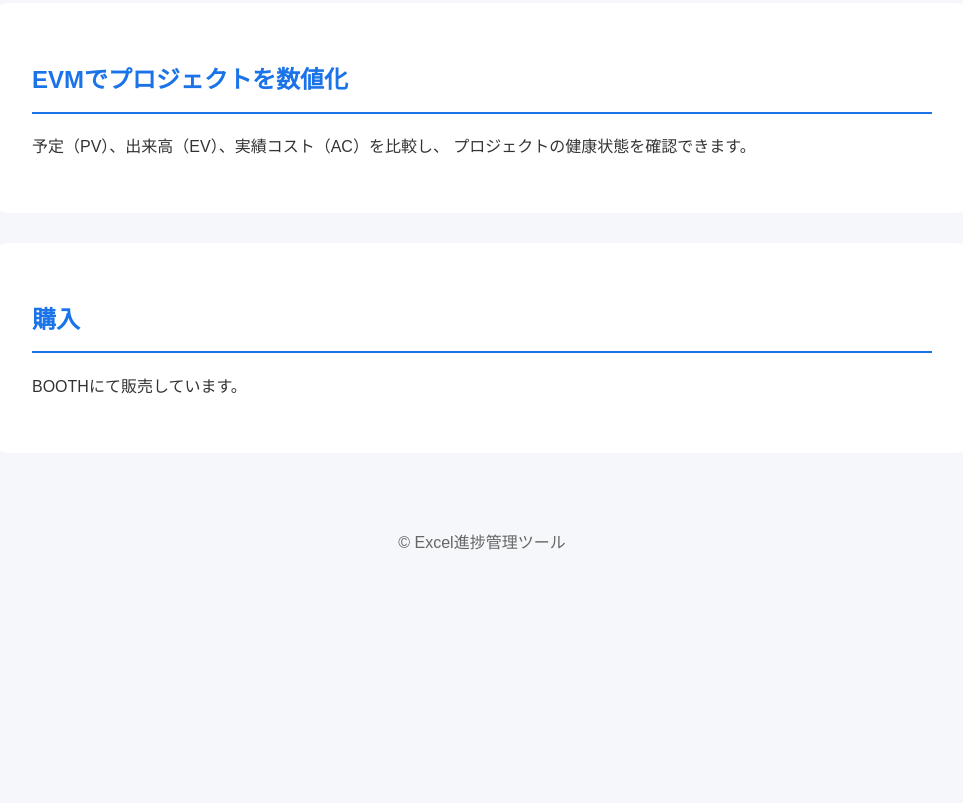
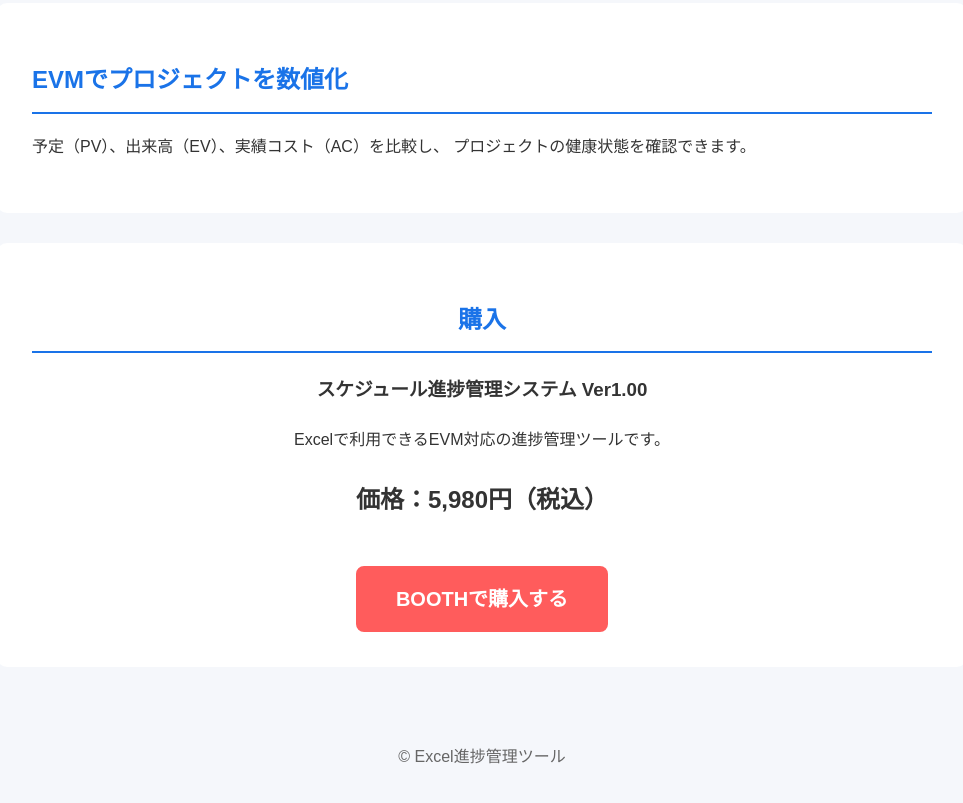
Before and after one commit to tsushintaro/excel-progress-management, a plain HTML site: page index.html in a window 1280 px wide. Shown: the part 1061-1864 px from the top of the page, without its empty margins (158-1121 px from the left). Before the commit the page ends 1665 px from the top, so only its background shows below. Drawn offline with Linux system fonts and the light colour scheme.

Commit message:
BOOTH購入ボタン追加

```diff
--- a/css/style.css
+++ b/css/style.css
@@ -59,3 +59,46 @@ footer {
     padding: 30px;
     color: #666;
 }
+
+
+/* 購入エリア */
+
+.purchase {
+    text-align: center;
+}
+
+
+.price {
+    font-size: 24px;
+    font-weight: bold;
+}
+
+
+.booth-button {
+
+    display: inline-block;
+
+    margin-top: 20px;
+
+    padding: 15px 40px;
+
+    background-color: #ff5c5c;
+
+    color: white;
+
+    text-decoration: none;
+
+    border-radius: 8px;
+
+    font-size: 20px;
+
+    font-weight: bold;
+
+}
+
+
+.booth-button:hover {
+
+    opacity: 0.8;
+
+}
--- a/index.html
+++ b/index.html
@@ -69,18 +69,32 @@
 </section>
 
 
-<section>
+<section class="purchase">
 
 <h2>購入</h2>
 
+<h3>
+スケジュール進捗管理システム Ver1.00
+</h3>
+
 <p>
-BOOTHにて販売しています。
+Excelで利用できるEVM対応の進捗管理ツールです。
 </p>
 
-<!-- 後ほどBOOTHリンクを設定 -->
+<p class="price">
+価格：5,980円（税込）
+</p>
+
+<a
+href="https://booth.pm/ja/items/8526920"
+class="booth-button"
+target="_blank">
+
+BOOTHで購入する
+
+</a>
 
 </section>
-
 
 <footer>
 
```
